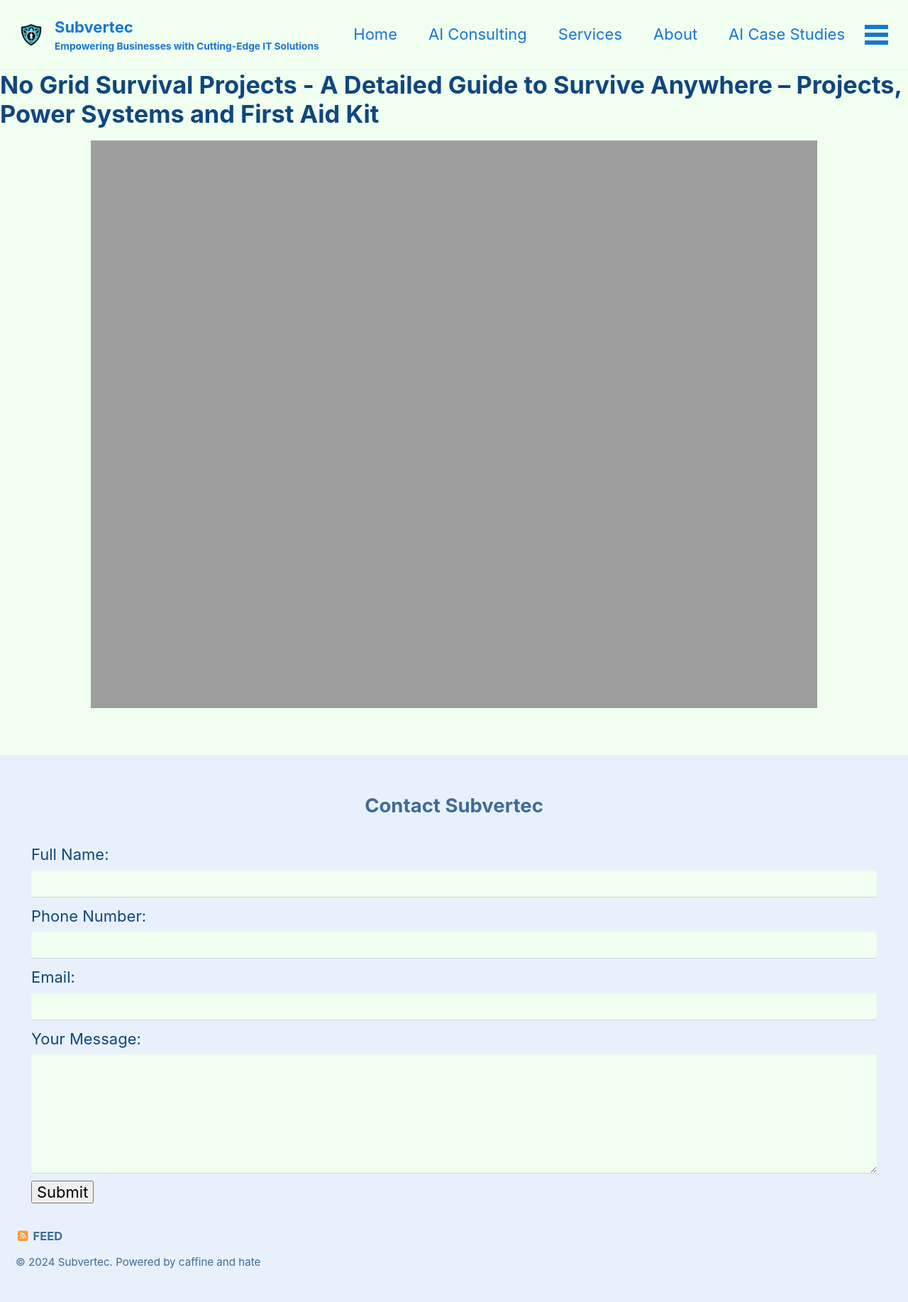
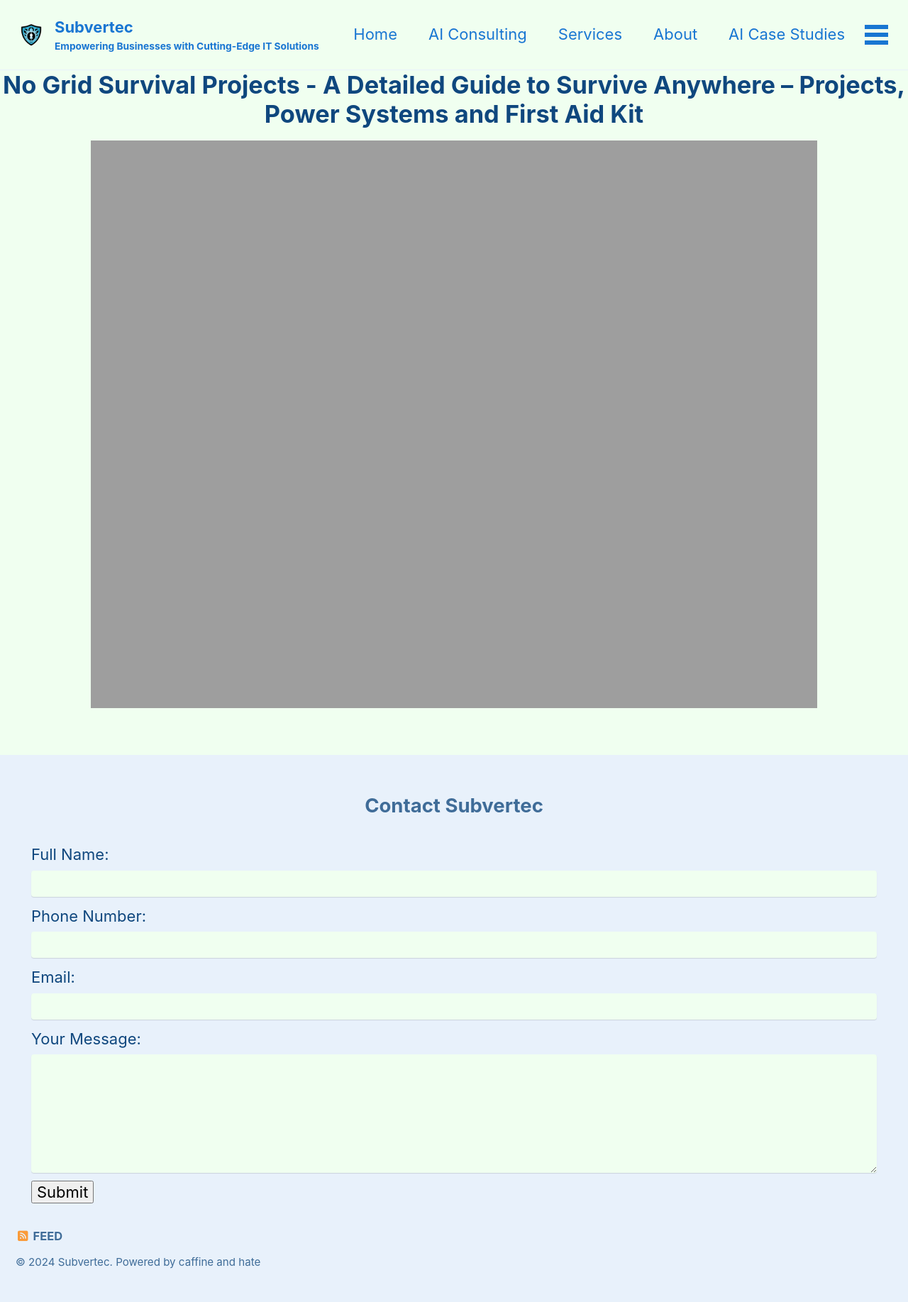
Before and after one commit to subv3rsiv3/website, a Jekyll site: the page built from _pages/no-grid-survival-guide.md, in a window 1280 px wide. Shown: the whole page at 71% size. Built offline with Jekyll 4.4.1, drawn with Linux system fonts in a browser that asks for light colours; cached includes are drawn as plain includes.

Commit message:
center align headers

```diff
--- a/_pages/no-grid-survival-guide.md
+++ b/_pages/no-grid-survival-guide.md
@@ -11,7 +11,7 @@ permalink: /no-grid
 # author_profile: false
 ---
 
-# No Grid Survival Projects - A Detailed Guide to Survive Anywhere – Projects, Power Systems and First Aid Kit
+<h1 style="text-align: center">No Grid Survival Projects - A Detailed Guide to Survive Anywhere – Projects, Power Systems and First Aid Kit</h1>
 
 <div class="pdf-container">
     <iframe src="/assets/documents/No Grid Survival Projects_ A Detailed Guide to Survive Anywhere – Projects, Power Systems and First Aid Kit - Maggard, Brian.pdf" width="80%" height="800px">
--- a/_sass/custom/pdf-embed.scss
+++ b/_sass/custom/pdf-embed.scss
@@ -1,6 +1,5 @@
 /* Custom SCSS for PDF Embeds */
 .pdf-container {
-    text-align: center;
     max-width: 80%;
     height: 800px;
     margin: 0 auto;
```
Also changed, not shown: _pages/seal-survival-handbook.md (+1 -1 lines).
